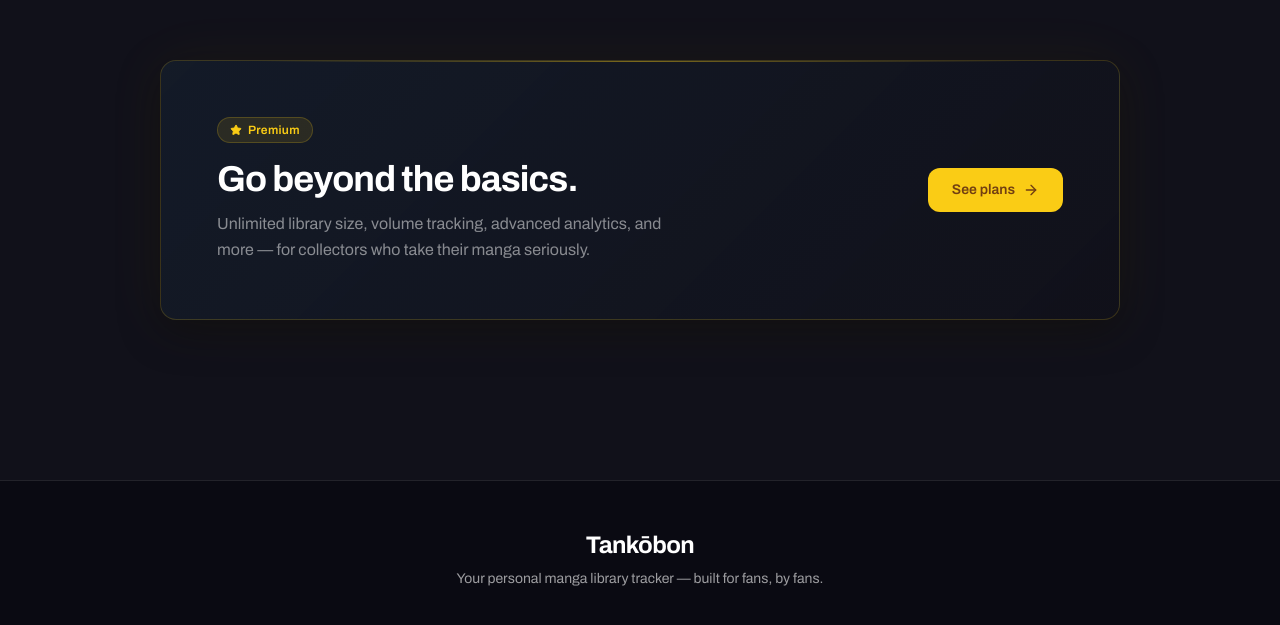
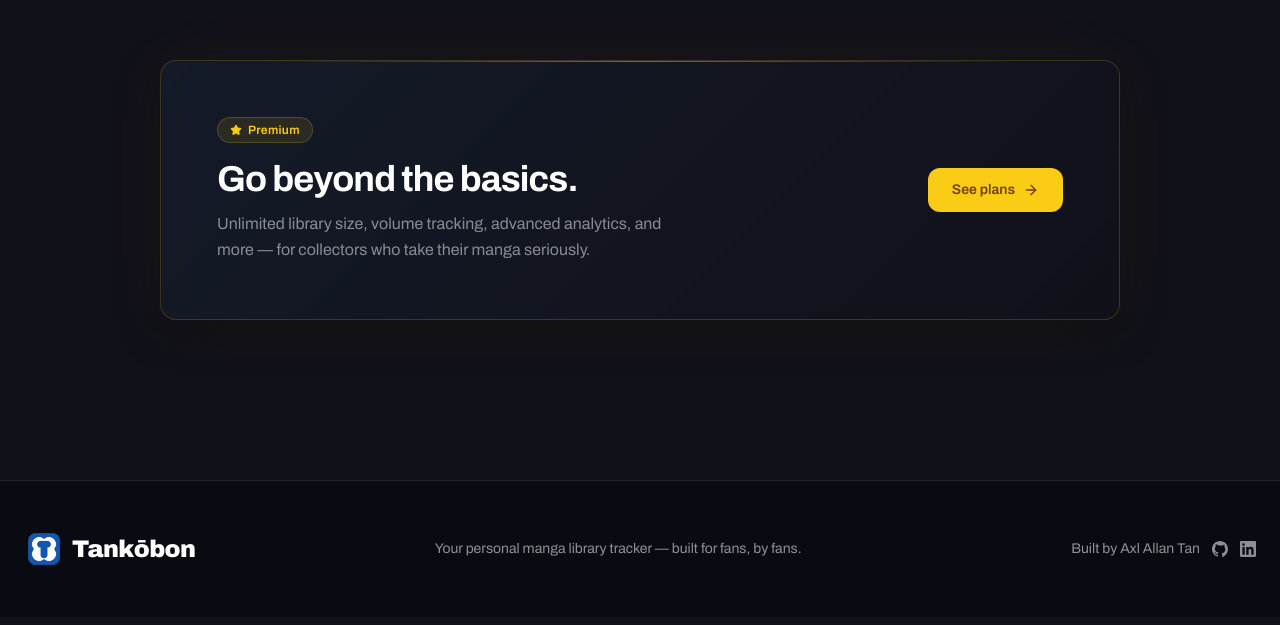
Before and after one commit to laxnat/Tankobon, a Next.js app: page / in a window 1280 px wide. Shown: the part 1796-2421 px from the top of the page. Built offline with nearby package versions, Linux system fonts and the light colour scheme; no server answers.

Commit message:
style: updated footer UI with logo and github/linkedin links

```diff
--- a/app/components/Footer.tsx
+++ b/app/components/Footer.tsx
@@ -1,18 +1,64 @@
 "use client"
+
+import Link from "next/link";
+import Image from "next/image";
 
 export default function Footer() {
     return (
         <footer className="relative w-screen left-[50%] right-[50%] -translate-x-[50%] bg-[#0a0a12] border-t border-white/10 mt-40">
-        <div className="max-w-7xl mx-auto px-6 py-12 text-center text-white/70">
-            {/* Title */}
-            <h3 className="text-2xl font-bold text-white mb-2 tracking-tight">Tankōbon</h3>
+            <div className="max-w-7xl mx-auto px-6 py-12 grid grid-cols-3 items-center text-white/70">
+                {/* Left — logo */}
+                <Link
+                  href="/"
+                  className="inline-flex items-center gap-2 select-none"
+                >
+                  <div className="relative w-10 h-10 shrink-0">
+                    <Image
+                      src="/tankobon.png"
+                      alt="Tankōbon logo"
+                      fill
+                      className="object-contain"
+                    />
+                  </div>
+                  <span className="text-2xl font-display text-white hover:text-reg-blue transition-colors tracking-tight">Tankōbon</span>
+                </Link>
 
-            {/* Description */}
-            <p className="text-sm mb-6 text-white/60 max-w-md mx-auto">
-                Your personal manga library tracker — built for fans, by fans.
-            </p>
+                {/* Center — description */}
+                <p className="text-sm text-white/55">
+                  Your personal manga library tracker — built for fans, by fans.
+                </p>
 
-        </div>
-    </footer>
+                {/* Right — built-by + social links */}
+                <div className="flex items-center justify-end gap-3">
+                  <p className="text-sm text-white/55">Built by Axl Allan Tan</p>
+                  <span className="flex items-center gap-3">
+                    <a
+                      href="https://github.com/laxnat"
+                      target="_blank"
+                      rel="noopener noreferrer"
+                      className="text-white/55 hover:text-white transition-colors"
+                      aria-label="GitHub"
+                    >
+                      {/* GitHub mark SVG */}
+                      <svg className="w-4 h-4" viewBox="0 0 24 24" fill="currentColor" aria-hidden="true">
+                        <path d="M12 0C5.373 0 0 5.373 0 12c0 5.302 3.438 9.8 8.207 11.387.599.111.793-.261.793-.577v-2.234c-3.338.726-4.033-1.416-4.033-1.416-.546-1.387-1.333-1.756-1.333-1.756-1.089-.745.083-.729.083-.729 1.205.084 1.839 1.237 1.839 1.237 1.07 1.834 2.807 1.304 3.492.997.107-.775.418-1.305.762-1.604-2.665-.305-5.467-1.334-5.467-5.931 0-1.311.469-2.381 1.236-3.221-.124-.303-.535-1.524.117-3.176 0 0 1.008-.322 3.301 1.23A11.51 11.51 0 0 1 12 6.601c.957.005 1.923.128 2.917.38C17.59 5.509 18.597 5.83 18.597 5.83c.652 1.653.241 2.874.117 3.176.771.84 1.236 1.91 1.236 3.221 0 4.61-2.807 5.625-5.479 5.921.43.372.823 1.102.823 2.222v3.293c0 .319.192.694.801.576C20.562 21.8 24 17.302 24 12 24 5.373 18.627 0 12 0z" />
+                      </svg>
+                    </a>
+                    <a
+                      href="https://www.linkedin.com/in/axl-allan-tan"
+                      target="_blank"
+                      rel="noopener noreferrer"
+                      className="text-white/55 hover:text-white transition-colors"
+                      aria-label="LinkedIn"
+                    >
+                      {/* LinkedIn mark SVG */}
+                      <svg className="w-4 h-4" viewBox="0 0 24 24" fill="currentColor" aria-hidden="true">
+                        <path d="M20.447 20.452h-3.554v-5.569c0-1.328-.027-3.037-1.852-3.037-1.853 0-2.136 1.445-2.136 2.939v5.667H9.351V9h3.414v1.561h.046c.477-.9 1.637-1.85 3.37-1.85 3.601 0 4.267 2.37 4.267 5.455v6.286zM5.337 7.433a2.062 2.062 0 0 1-2.063-2.065 2.064 2.064 0 1 1 2.063 2.065zm1.782 13.019H3.555V9h3.564v11.452zM22.225 0H1.771C.792 0 0 .774 0 1.729v20.542C0 23.227.792 24 1.771 24h20.451C23.2 24 24 23.227 24 22.271V1.729C24 .774 23.2 0 22.222 0h.003z" />
+                      </svg>
+                    </a>
+                  </span>
+                </div>
+            </div>
+        </footer>
     )
 }
```
